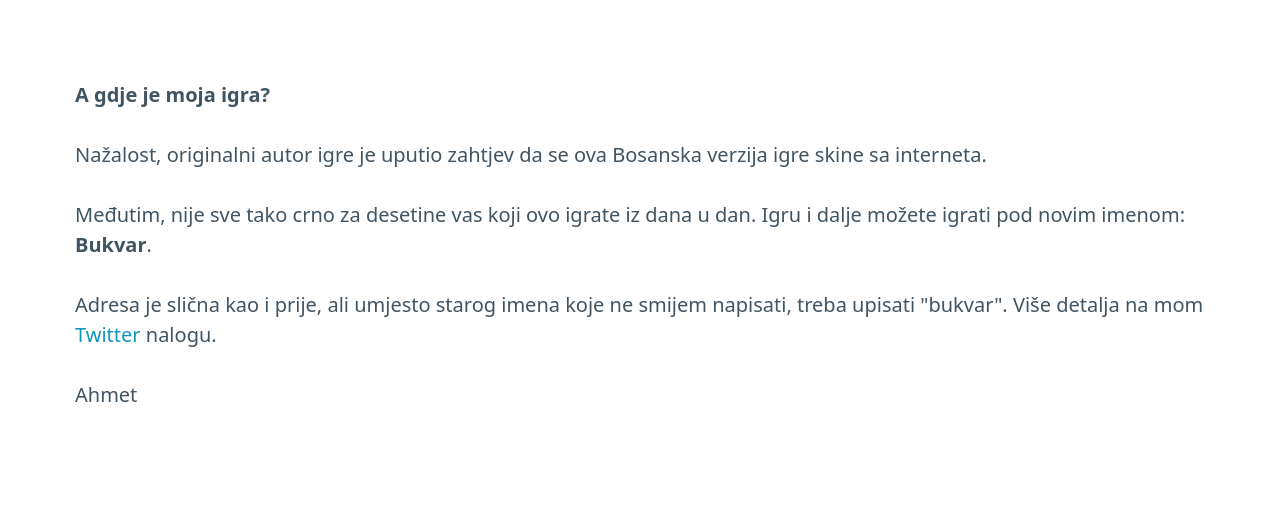
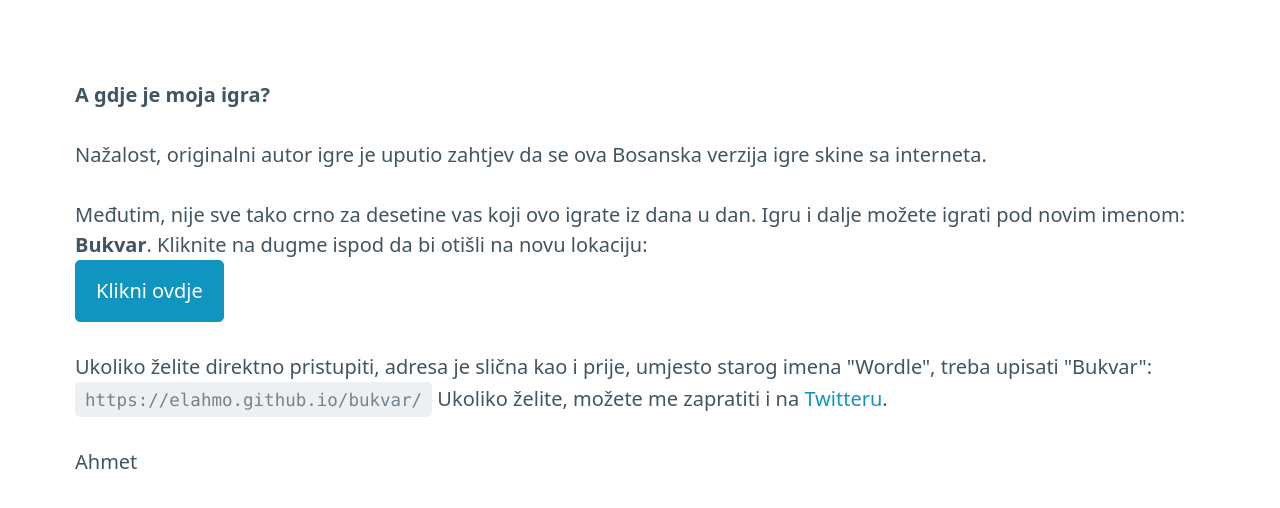
Before and after one commit to elahmo/wordle, a plain HTML site: page docs/index.html in a window 1280 px wide. Drawn offline with nearby package versions, Linux system fonts and the light colour scheme.

Commit message:
update location, add link

```diff
--- a/docs/index.html
+++ b/docs/index.html
@@ -3,15 +3,22 @@
     <meta charset="utf-8">
     <meta name="viewport" content="width=device-width, initial-scale=1">
     <link rel="stylesheet" href="https://cdn.jsdelivr.net/npm/@picocss/pico@1/css/pico.min.css">
+    <script defer data-domain="elahmo.github.io/wordle" src="https://plausible.novalic.xyz/js/script.js"></script>
+    <title>Bosanski Bukvar - Igra riječi - Nova igra svaki dan</title>
 </head>
 <html>
 <body>
     <main class="container">
         <p><strong>A gdje je moja igra?</strong></p>
         <p>Nažalost, originalni autor igre je uputio zahtjev da se ova Bosanska verzija igre skine sa interneta.</p>
-        <p>Međutim, nije sve tako crno za desetine vas koji ovo igrate iz dana u dan. Igru i dalje možete igrati pod novim imenom: <strong>Bukvar</strong>.</p>
-        <p>Adresa je slična kao i prije, ali umjesto starog imena koje ne smijem napisati, treba upisati "bukvar". Više detalja na mom <a href="https://twitter.com/elahmo">Twitter</a> nalogu.
 
+        <p>Međutim, nije sve tako crno za desetine vas koji ovo igrate iz dana u dan. Igru i dalje možete igrati pod novim imenom: <strong>Bukvar</strong>. Kliknite na dugme ispod da bi otišli na novu lokaciju: <br><a href="https://elahmo.github.io/bukvar/" role="button" class="primary" aria-label="Bukvar">Klikni ovdje</a></p>
+
+        <p>Ukoliko želite direktno pristupiti, adresa je slična kao i prije, umjesto starog imena "Wordle", treba upisati "Bukvar":
+        <code>
+            https://elahmo.github.io/bukvar/
+        </code>
+        Ukoliko želite, možete me zapratiti i na <a href="https://twitter.com/elahmo">Twitteru</a>.
         <p>Ahmet</p>
     </main>
 </body>
```
